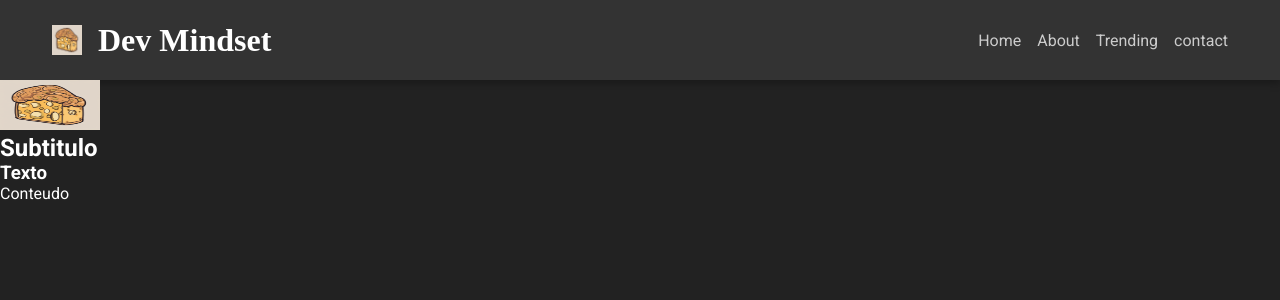
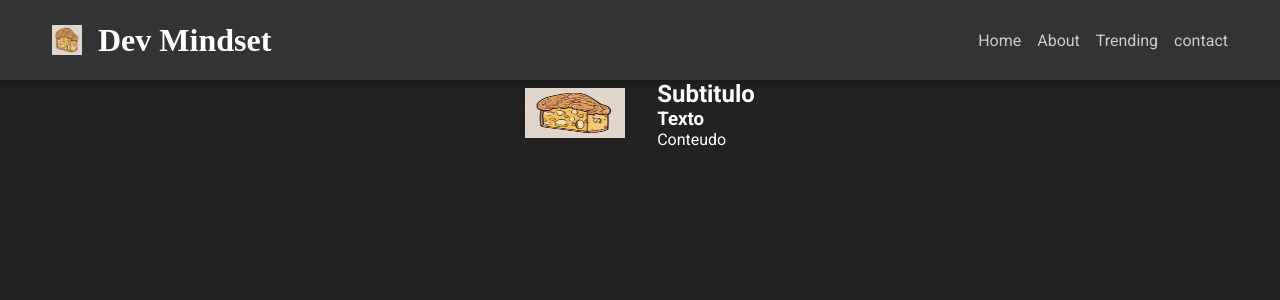
Before and after one commit to jeffmmartins/dev-mindset, a React (Vite) app in the folder dev-mindset/: page / in a window 1280 px wide. Shown: the top 300 px of the page. Built offline with nearby package versions, Linux system fonts and the light colour scheme; a web font is replaced by a local one.

Commit message:
style: formatando o componente article

```diff
--- /dev/null
+++ b/dev-mindset/src/components/Article/article.module.css
@@ -0,0 +1,6 @@
+#article {
+    display: flex;
+    justify-content: center;
+    align-items: center;
+    gap: 2rem;
+}
--- a/dev-mindset/src/components/Article/index.jsx
+++ b/dev-mindset/src/components/Article/index.jsx
@@ -1,10 +1,11 @@
-import React from 'react'
+
 import imgData from '../../assets/img/logo.png'
+import style from '../Article/article.module.css'
 
 export const Article = () => {
   return (
     <div>
-      <article id='article'>
+      <article id={style.article}>
         <div>
             <img src={imgData} alt="foto noticias" style={{width: "100px", height: "50px"}}/>
         </div>
```
